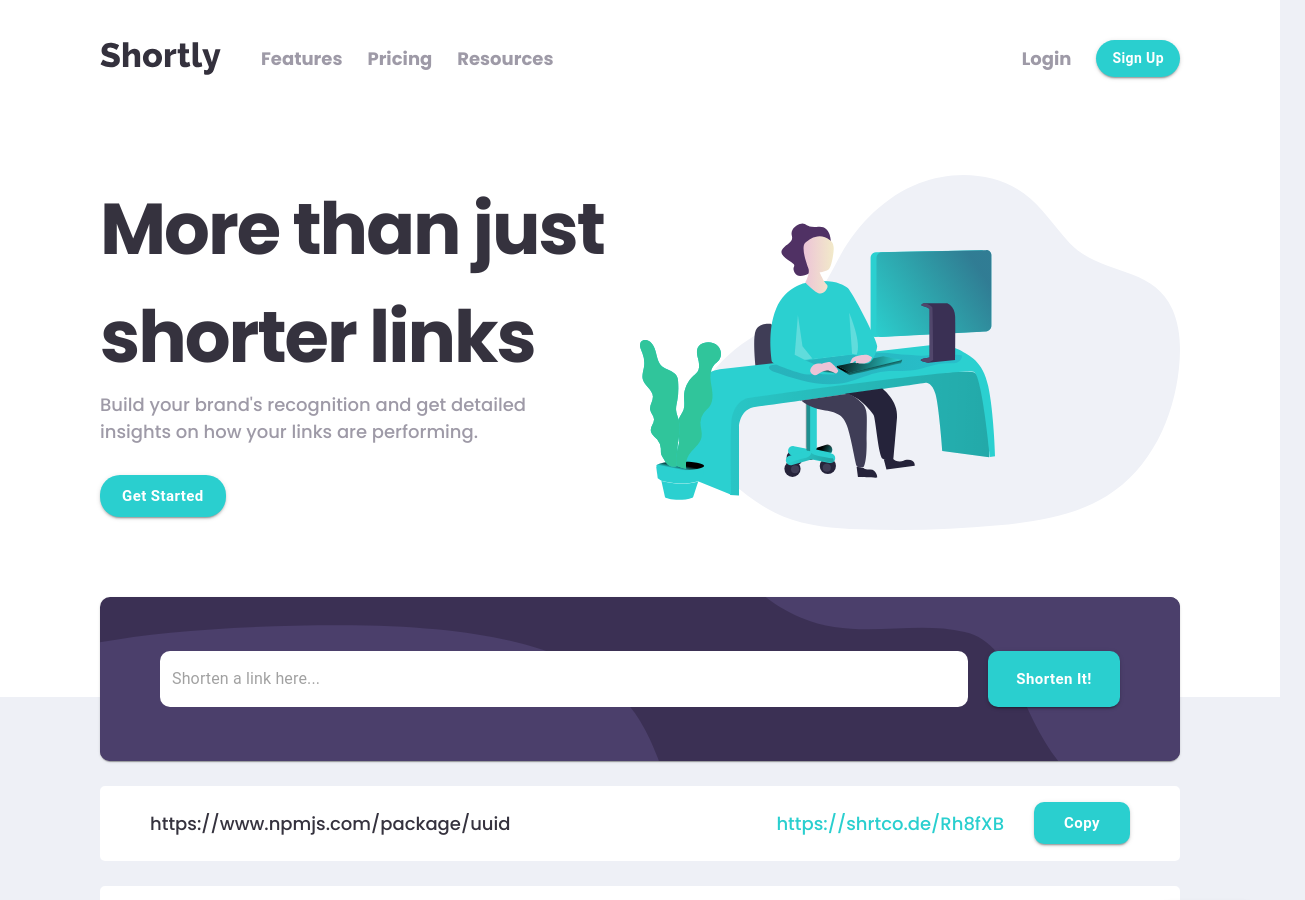
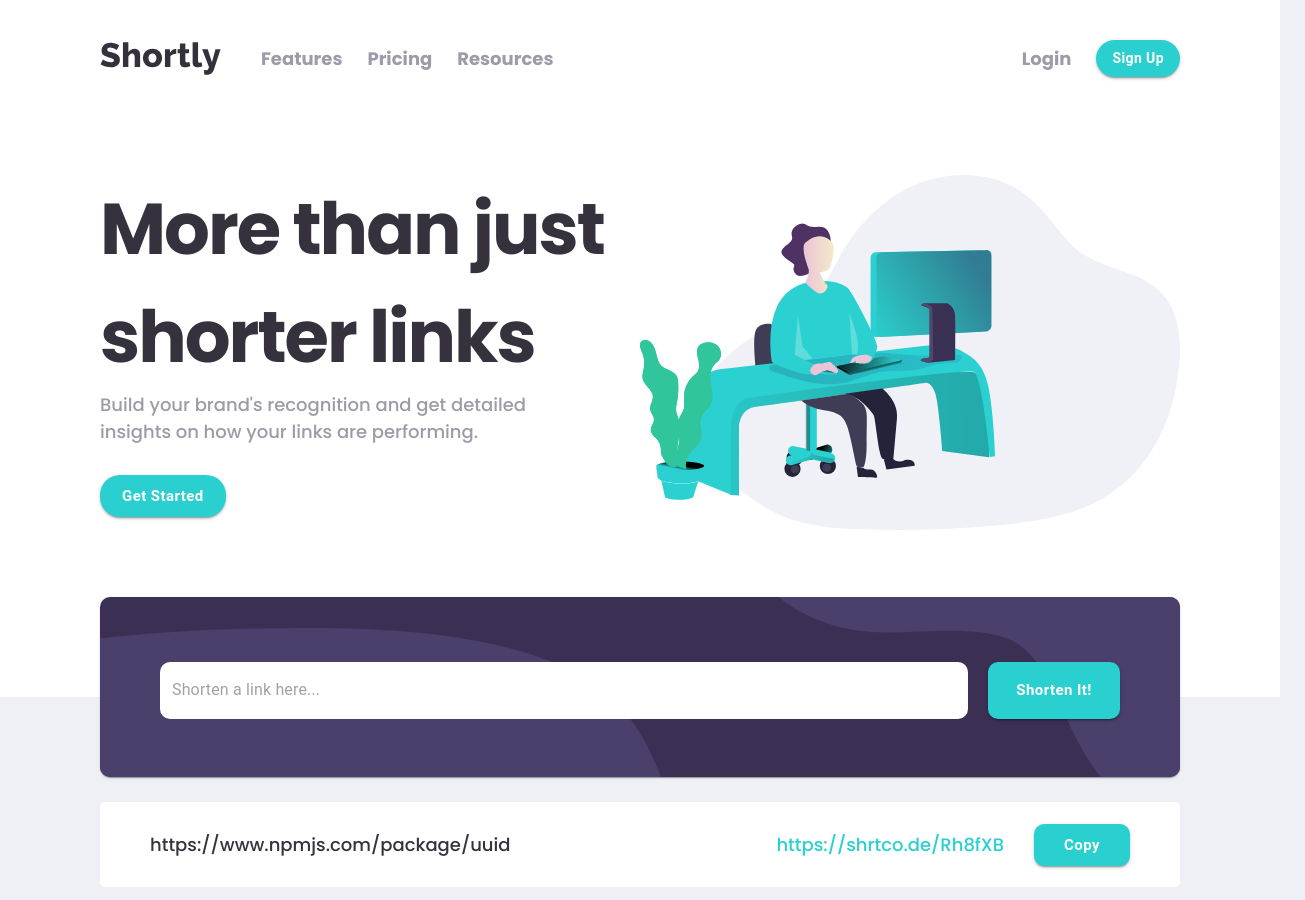
Before and after one commit to makardjian/swim-assignment, a React (Create React App) app: page / in a window 1280 px wide. Shown: the top 900 px of the page, 1305 px wide, since content can reach past the window. Built offline with nearby package versions, Linux system fonts and the light colour scheme.

Commit message:
implement suggested changes from Swim feedback (#17)
Purpose: The purpose of this PR is to act on the feedback that I received from the Swim engineering team regarding my take home assignment submission.

```diff
--- a/src/App.tsx
+++ b/src/App.tsx
@@ -15,6 +15,7 @@ import useStyles from './App.styles';
 import {
   EMPTY_INPUT_ERROR_MSG,
   INVALID_URL_ERROR_MSG,
+  DUPLICATE_LINK_ERROR_MSG,
 } from './constants/errorMessages.constants';
 import { MOCK_LINKS } from './constants/mockData';
 
@@ -27,6 +28,13 @@ function ShortlyLinkShortenerApp() {
   const generateShortenedLink = async (originalUrl: string) => {
     if (!originalUrl) {
       setLinkShortenerErrorMessage(EMPTY_INPUT_ERROR_MSG);
+      return;
+    }
+    const originalLinkIsADuplicate = links.find(
+      (link: Link) => link.originalLink === originalUrl
+    );
+    if (originalLinkIsADuplicate) {
+      setLinkShortenerErrorMessage(DUPLICATE_LINK_ERROR_MSG);
       return;
     }
     const rawLink: Link = await fetchShortenedLink(originalUrl);
--- a/src/components/LinkShortner/LinkShortener.styles.ts
+++ b/src/components/LinkShortner/LinkShortener.styles.ts
@@ -10,6 +10,7 @@ const useStyles = makeStyles(({ colors }: ShortlyTheme) =>
       maxWidth: '1440px',
       width: '100%',
       minWidth: '900px',
+      minHeight: '180px',
       position: 'relative',
       borderRadius: '10px',
     },
@@ -24,14 +25,13 @@ const useStyles = makeStyles(({ colors }: ShortlyTheme) =>
     contentFlexContainer: {
       display: 'flex',
       flexDirection: 'column',
-      justifyContent: 'center',
-      height: '100%',
-      padding: '0px 50px',
+      justifyContent: 'space-between',
+      height: '40%',
+      padding: '55px 50px',
     },
     inputAndButtonContainer: {
       display: 'flex',
       justifyContent: 'space-around',
-      alignItems: 'center',
     },
     inputBase: {
       backgroundColor: colors.background['@white'],
@@ -44,7 +44,6 @@ const useStyles = makeStyles(({ colors }: ShortlyTheme) =>
       color: colors.secondary['@red'],
       fontStyle: 'italic',
       marginLeft: '10px',
-      marginTop: '-5px',
     },
   })
 );
--- a/src/components/LinkShortner/LinkShortener.tsx
+++ b/src/components/LinkShortner/LinkShortener.tsx
@@ -1,8 +1,13 @@
-import React, { useEffect, useState } from 'react';
+import React, {
+  useEffect,
+  useState,
+  useRef,
+  MutableRefObject,
+  KeyboardEvent,
+} from 'react';
 import { cx, css } from '@emotion/css';
 import { Card, CardMedia, Box, InputBase } from '@mui/material';
 import { useTheme } from '@material-ui/core/styles';
-import { usePrevious } from '../../hooks/usePrevious';
 import Button from '../common/Button';
 import useStyles from './LinkShortener.styles';
 import type { ShortlyTheme } from '../../styles/Theme';
@@ -21,7 +26,7 @@ const ENTER_KEY = 'Enter';
 const LinkShortener = (props: LinkShortenerProps) => {
   const { generateShortenedLink, errorMessage, clearErrorMessage, linkCount } =
     props;
-  const prevLinkCount: number = usePrevious(linkCount);
+  const ref: MutableRefObject<number> = useRef<number>(linkCount);
   const styles = useStyles();
   const { colors } = useTheme() as ShortlyTheme;
   const [inputValue, setInputValue] = useState('');
@@ -34,7 +39,7 @@ const LinkShortener = (props: LinkShortenerProps) => {
   };
 
   const onGenerateShortenedLink = () => {
-    generateShortenedLink(inputValue);
+    generateShortenedLink(inputValue.trim());
   };
 
   const onKeyPress = (event: KeyboardEvent) => {
@@ -44,10 +49,10 @@ const LinkShortener = (props: LinkShortenerProps) => {
   };
 
   useEffect(() => {
-    if (linkCount > prevLinkCount) {
+    if (linkCount > ref.current) {
       setInputValue('');
+      ref.current = linkCount;
     }
-    // eslint-disable-next-line
   }, [linkCount]);
 
   const inputBaseClass = errorMessage
@@ -74,8 +79,7 @@ const LinkShortener = (props: LinkShortenerProps) => {
                 value={inputValue}
                 onChange={(e) => onInputChange(e?.target?.value)}
                 error={errorMessage.length ? true : false}
-                // @ts-expect-error
-                onKeyPress={(e) => onKeyPress(e)}
+                onKeyPress={(e: KeyboardEvent) => onKeyPress(e)}
               />
               <Button
                 text={BUTTON_TEXT}
@@ -86,7 +90,7 @@ const LinkShortener = (props: LinkShortenerProps) => {
               />
             </div>
             {errorMessage && (
-              <span className={styles.emptyInputError}>{errorMessage}</span>
+              <div className={styles.emptyInputError}>{errorMessage}</div>
             )}
           </div>
         </Box>
--- a/src/components/Links/Link.styles.ts
+++ b/src/components/Links/Link.styles.ts
@@ -7,17 +7,20 @@ const useStyles = makeStyles(({ colors, typography }: ShortlyTheme) =>
       display: 'flex',
       justifyContent: 'space-between',
       alignItems: 'center',
-      height: '75px',
-      width: '100%',
+      height: 'fit-content',
+      minHeight: '75px',
       minWidth: '900px',
       marginTop: '25px',
       borderRadius: '5px',
+      padding: '5px 0px',
       backgroundColor: colors.background['@white'],
     },
     originalLink: {
       padding: '0px 50px',
       color: colors.neutral['@veryDarkBlue'],
       textDecoration: 'none',
+      wordBreak: 'break-word',
+      maxWidth: '60%',
     },
     shortLinkAndButtonContainer: {
       display: 'flex',
--- a/src/components/Links/Link.tsx
+++ b/src/components/Links/Link.tsx
@@ -17,7 +17,7 @@ const Link = ({ link, onCopyLink }: LinkProps) => {
     colors: { primary },
   } = useTheme() as ShortlyTheme;
 
-  const linkIsCopied = link?.isCopied;
+  const linkIsCopied = link.isCopied;
 
   return (
     <div className={styles.fullLinkContainer}>
--- a/src/components/common/Button.tsx
+++ b/src/components/common/Button.tsx
@@ -31,7 +31,7 @@ const Button = ({
       sx={{
         whiteSpace: 'nowrap',
         margin: '0px auto',
-        padding: `${shapeIsSquare ? '15px 35px' : 'inheret'}`,
+        padding: `${shapeIsSquare ? '15px 35px' : undefined}`,
         borderRadius: `${shapeIsSquare ? '10px' : '20px'}`,
         fontWeight: typography.fontWeight.bold,
         textTransform: 'capitalize',
--- a/src/constants/errorMessages.constants.ts
+++ b/src/constants/errorMessages.constants.ts
@@ -2,3 +2,6 @@ export const EMPTY_INPUT_ERROR_MSG = 'Please add a link';
 
 export const INVALID_URL_ERROR_MSG =
   'Sorry, but it looks like you entered an invalid URL. Please try again.';
+
+export const DUPLICATE_LINK_ERROR_MSG =
+  "It looks like you've already shortened that link. Please try again.";
--- a/src/hooks/usePrevious.tsx
+++ /dev/null
@@ -1,9 +0,0 @@
-import { useEffect, useRef, MutableRefObject } from 'react';
-
-export const usePrevious = (linkCount: number): number => {
-  const ref: MutableRefObject<number | undefined> = useRef();
-  useEffect(() => {
-    ref.current = linkCount;
-  }, [linkCount]);
-  return ref.current || 0;
-};
```
Also changed, not shown: 1 other file (tests, documents, lock files or other folders).
